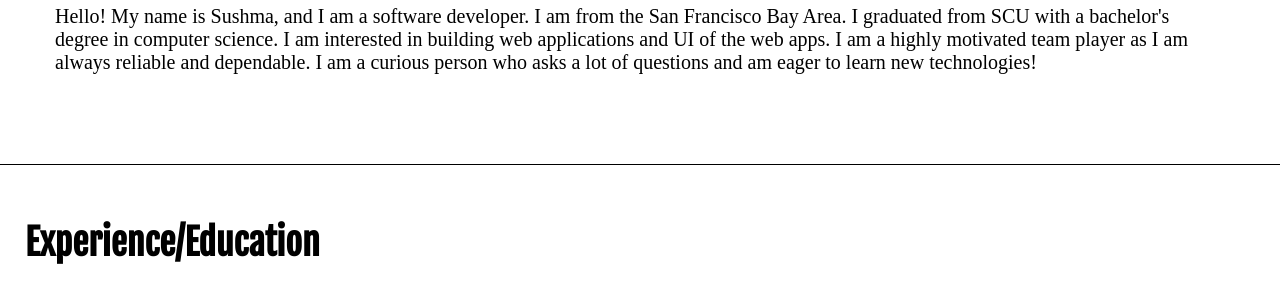
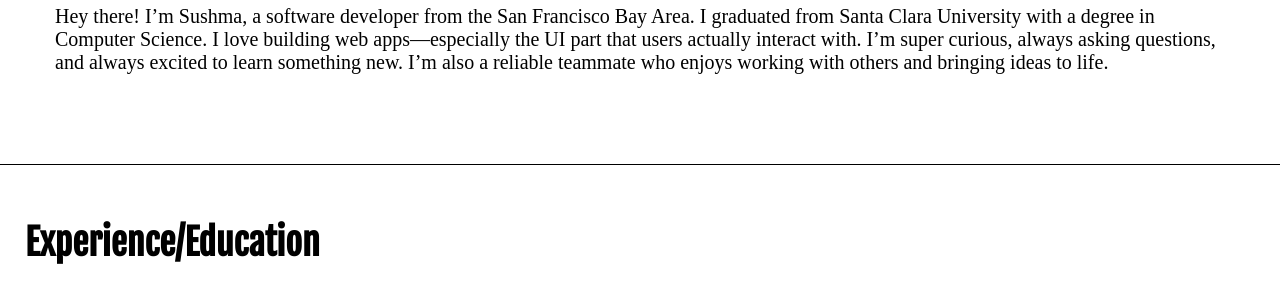
Before and after one commit to sushmamangalapally/sushmamangalapally.github.io, a plain HTML site: page index.html in a window 1280 px wide. Shown: the part 739-1033 px from the top of the page. Drawn offline with nearby package versions, Linux system fonts and the light colour scheme; a web font is replaced by a local one.

Commit message:
Add changes

```diff
--- a/index.html
+++ b/index.html
@@ -100,7 +100,7 @@ const aboutme = Vue.component('aboutme-section', {
             <div class="sect">
                 <div class="details-about">
                     <h1>About Me</h1>
-                    <p >Hello! My name is Sushma, and I am a software developer. I am from the San Francisco Bay Area. I graduated from SCU with a bachelor's degree in computer science. I am interested in building web applications and UI of the web apps. I am a highly motivated team player as I am always reliable and dependable. I am a curious person who asks a lot of questions and am eager to learn new technologies!</p>
+                    <p >Hey there! I’m Sushma, a software developer from the San Francisco Bay Area. I graduated from Santa Clara University with a degree in Computer Science. I love building web apps—especially the UI part that users actually interact with. I’m super curious, always asking questions, and always excited to learn something new. I’m also a reliable teammate who enjoys working with others and bringing ideas to life.</p>
                 </div>
             </div>
         </div>
```
